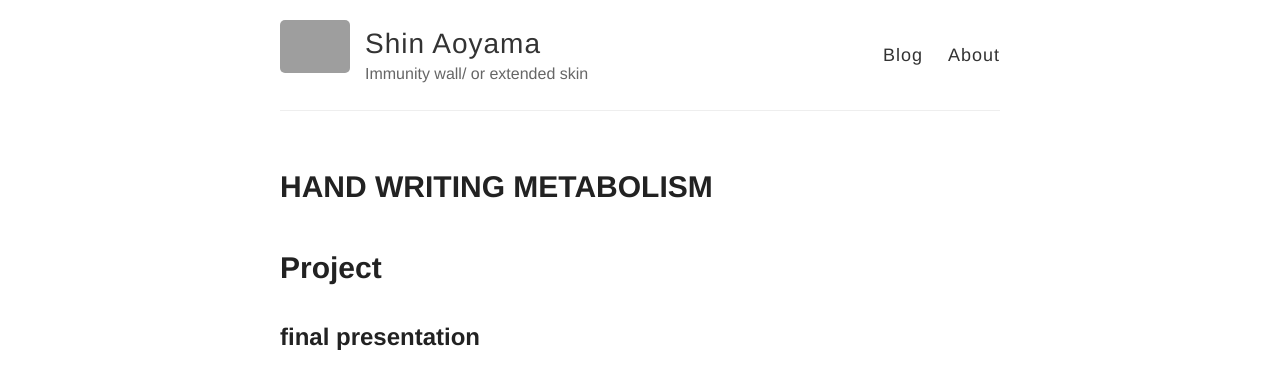
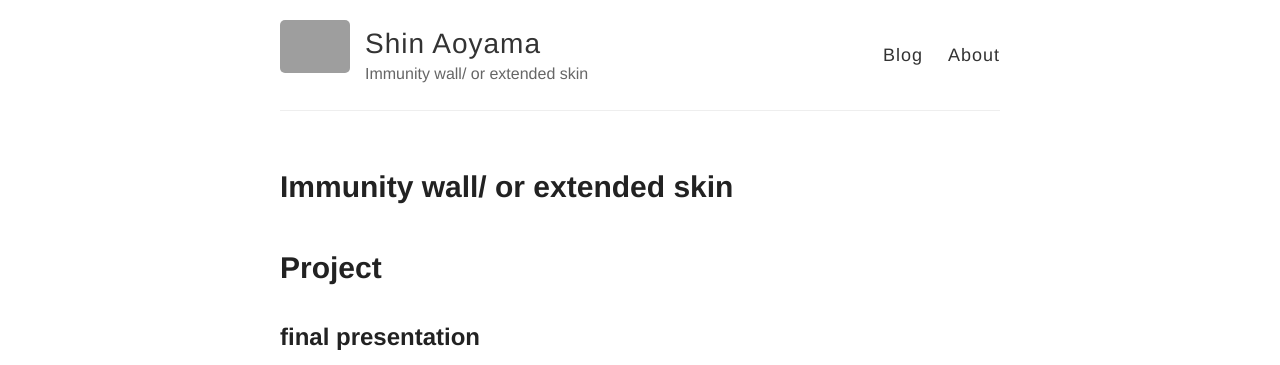
Before and after one commit to thinao/thinao.github.io, a Jekyll site: the page built from _posts/2019-4-12-Final_presentation.md, in a window 1280 px wide. Shown: the top 365 px of the page. Built offline with Jekyll 4.4.1, drawn with Linux system fonts in a browser that asks for light colours; grey boxes are pictures that could not be loaded.

Commit message:
Update 2019-4-12-Final_presentation.md

```diff
--- a/_posts/2019-4-12-Final_presentation.md
+++ b/_posts/2019-4-12-Final_presentation.md
@@ -1,6 +1,6 @@
 ---
 layout: post
-title: HAND WRITING METABOLISM
+title: Immunity wall/ or extended skin
 ---
 
 # Project
@@ -69,4 +69,4 @@ A T T G C C A .....
 ### 3.Sequencing DNA in microbe and pick out the data
 ### 4.Regenerate handwriting information
 
-[Link to slides](https://www.slideshare.net/HironobuNakamura2/biohack-academy-final-presentation-140185770)
+[Link to slides](https://docs.google.com/presentation/d/1R0Fa85pwDcLjrg6bKB8e-6ROsa2bMsS6mP-WkpO4L5Y/edit#slide=id.p)
```
